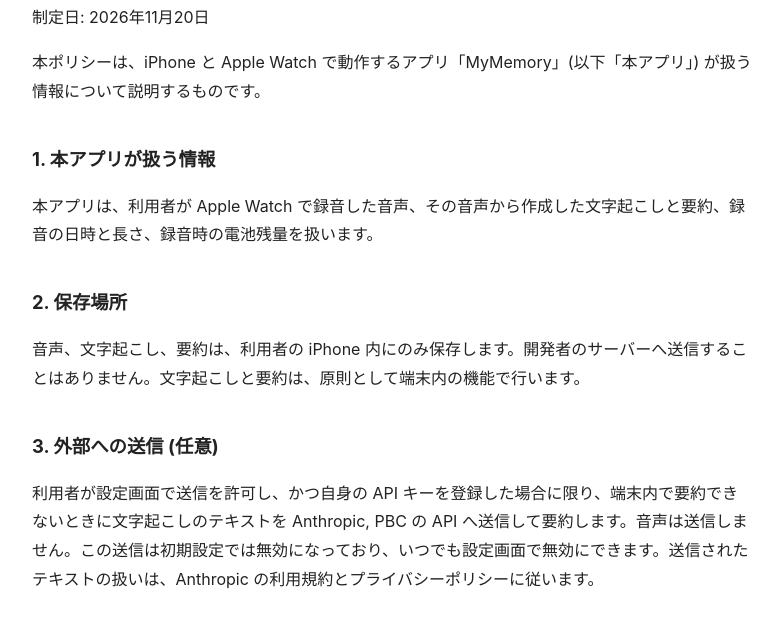
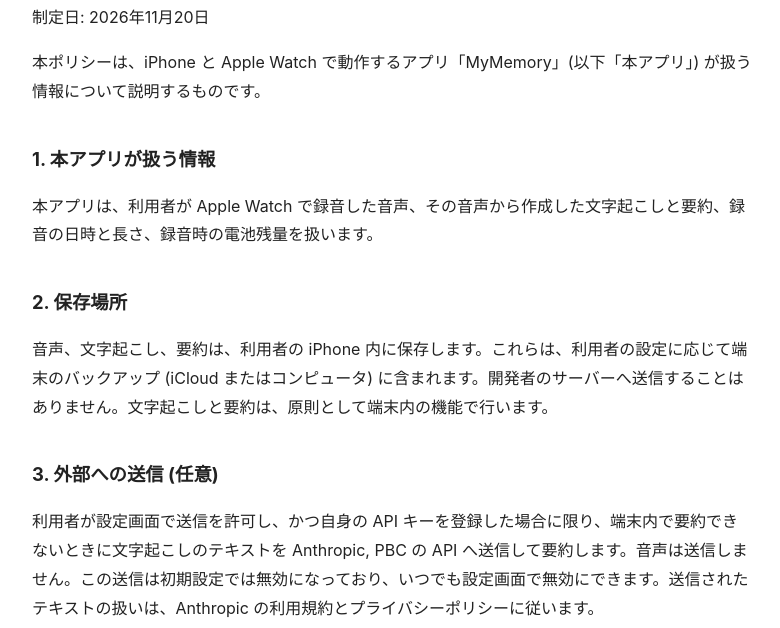
Before and after one commit to fatshin/mymemory-legal, a plain HTML site: page index.html in a window 1280 px wide. Shown: the part 101-729 px from the top of the page, without its empty margins (248-1028 px from the left). Drawn offline with Linux system fonts and the light colour scheme.

Commit message:
Clarify that data is included in device backups

```diff
--- a/index.html
+++ b/index.html
@@ -9,7 +9,7 @@
 <h2>1. 本アプリが扱う情報</h2>
 <p>本アプリは、利用者が Apple Watch で録音した音声、その音声から作成した文字起こしと要約、録音の日時と長さ、録音時の電池残量を扱います。</p>
 <h2>2. 保存場所</h2>
-<p>音声、文字起こし、要約は、利用者の iPhone 内にのみ保存します。開発者のサーバーへ送信することはありません。文字起こしと要約は、原則として端末内の機能で行います。</p>
+<p>音声、文字起こし、要約は、利用者の iPhone 内に保存します。これらは、利用者の設定に応じて端末のバックアップ (iCloud またはコンピュータ) に含まれます。開発者のサーバーへ送信することはありません。文字起こしと要約は、原則として端末内の機能で行います。</p>
 <h2>3. 外部への送信 (任意)</h2>
 <p>利用者が設定画面で送信を許可し、かつ自身の API キーを登録した場合に限り、端末内で要約できないときに文字起こしのテキストを Anthropic, PBC の API へ送信して要約します。音声は送信しません。この送信は初期設定では無効になっており、いつでも設定画面で無効にできます。送信されたテキストの扱いは、Anthropic の利用規約とプライバシーポリシーに従います。</p>
 <h2>4. 第三者への提供</h2>
```
Also changed, not shown: privacy.html (+1 -1 lines).
